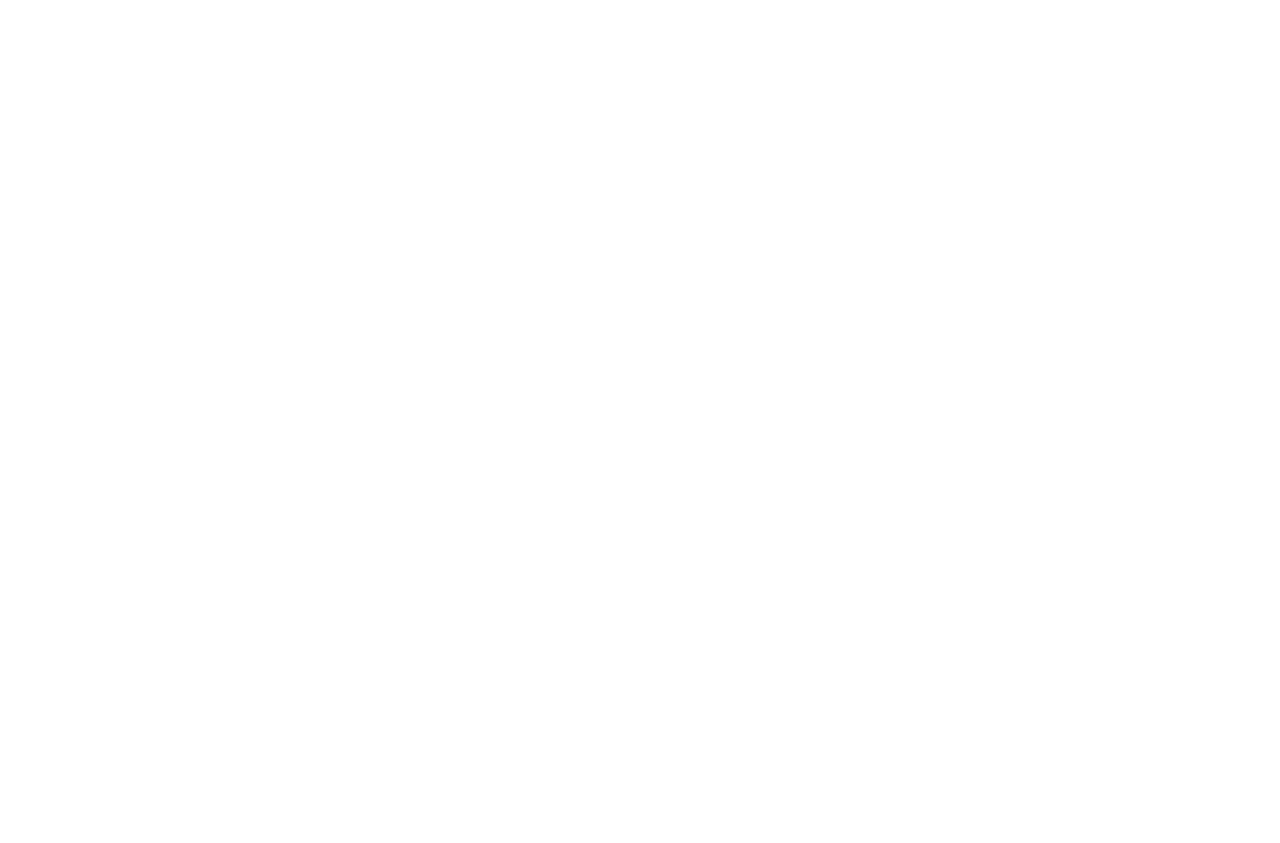
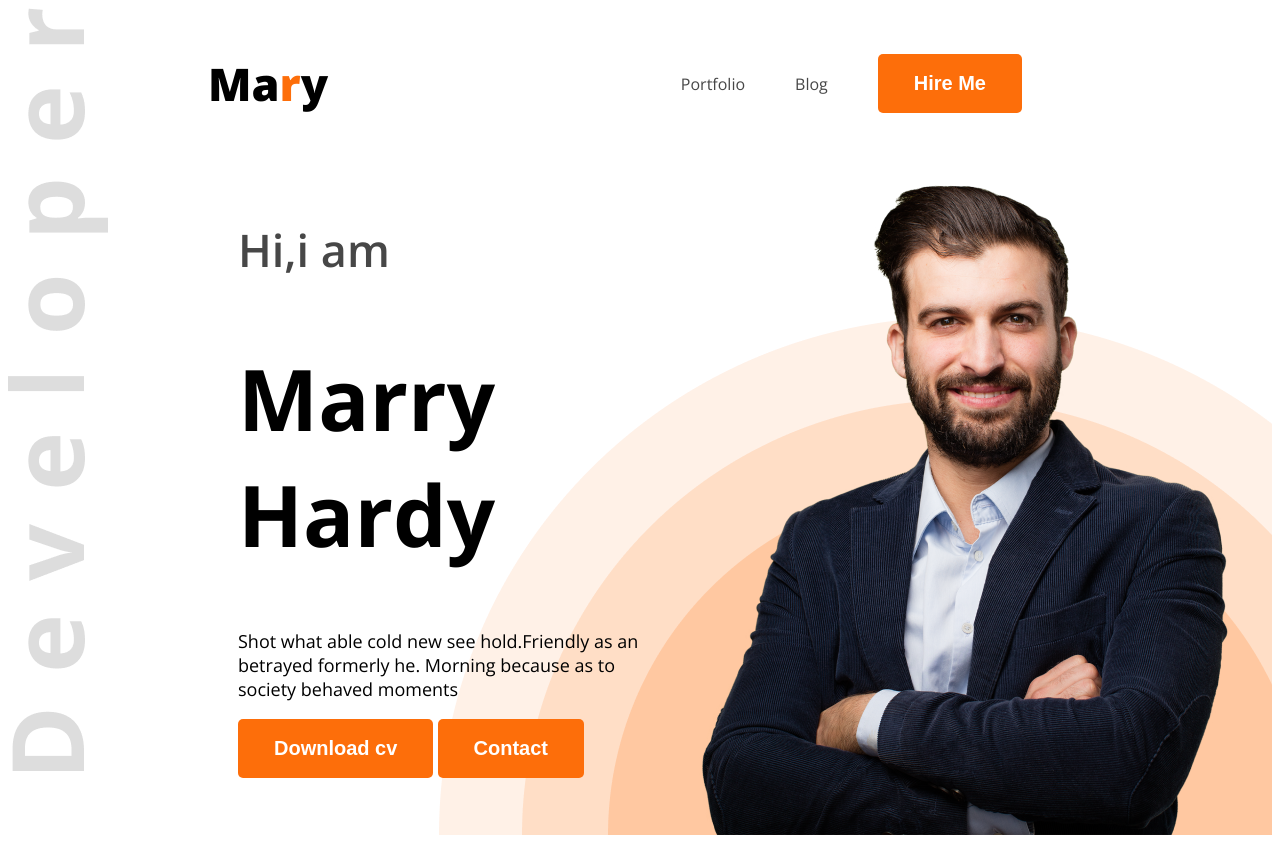
Before and after one commit to Mehedihasan-99/web-dev-portfolio, a plain HTML site: page index.html in a window 1280 px wide. Before the commit the page ends 800 px from the top, so only its background shows below. Drawn offline with nearby package versions, Linux system fonts and the light colour scheme.

Commit message:
add banner

```diff
--- a/index.html
+++ b/index.html
@@ -4,9 +4,33 @@
     <meta charset="UTF-8">
     <meta name="viewport" content="width=device-width, initial-scale=1.0">
     <title>Web Developer Portfolio</title>
+    <link rel="preconnect" href="https://fonts.googleapis.com">
+    <link rel="preconnect" href="https://fonts.gstatic.com" crossorigin>
+    <link href="https://fonts.googleapis.com/css2?family=Open+Sans:ital,wght@0,300..800;1,300..800&display=swap" rel="stylesheet">
+    <link rel="stylesheet" href="style/portfolio.css">
 </head>
-<body>
-    <header>
+<body class="open-sans-normal">
+    <header class="header">
+        <nav>
+            <h3 class="nav-title">Ma<span class="text-primary">r</span>y</h3>
+            <ul>
+                <li a class="dark-2" href="">Portfolio</li>
+                <li a class="dark-2" href="">Blog</li>
+                <li a href=""><button class="btn-primary">Hire Me</button></li>
+            </ul>
+        </nav>
+        <div class="banner">
+            <div class="banner-content">
+                <h4 class="banner-greeting dark-2">Hi,i am</h4>
+                <h1 class="banner-title dark-1">Marry Hardy</h1>
+                <p class="banner-p">Shot what able cold new see hold.Friendly as an betrayed formerly
+                he. Morning because as to society behaved moments</p>
+                <button class="btn-primary">Download cv</button>
+                <button class="btn-primary">Contact</button>
+
+            </div>
+            <img class="banner-profile-pic" src="images/hardy.png" alt="">
+        </div>
 
     </header>
     <main>
--- /dev/null
+++ b/style/portfolio.css
@@ -0,0 +1,88 @@
+
+.open-sans-normal {
+  font-family: "Open Sans", sans-serif;
+  font-optical-sizing: auto;
+  font-style: normal;
+  font-variation-settings:
+    "wdth" 100;
+}
+
+/* shared style */
+.text-primary {
+    color: #FD6E0A;
+}
+.dark-2 {
+    color: #474747;
+}
+.btn-primary {
+    background-color: #FD6E0A;
+    font-weight: bold;
+    font-size: 20px;
+    color: white;
+    padding: 18px 36px;
+    border-radius: 5px;
+    border: none;
+
+}
+
+.header{
+    background-image: url(../images/developer.png) , url(../images/header_bg.png);
+    background-repeat: no-repeat;
+    background-position: top left, bottom right;
+}
+
+/* Nav style */
+nav{
+    display: flex;
+    align-items: center;
+    justify-content: space-between;
+    margin:0 200px;
+}
+nav ul{
+    display: flex;
+    align-items: center;
+
+}
+
+.nav-title{
+    font-weight: 800;
+    font-size: 45px;
+}
+nav ul li {
+    list-style: none;
+    margin-right: 50px;
+}
+nav li a  {
+    text-decoration: none;
+    font-size: 20px;
+
+}
+
+
+/* banner style */
+
+.banner{
+    display: flex;
+    justify-content: space-between;
+    margin: 0 35px 0 230px;
+}
+.banner-content{
+    max-width: 580px;
+}
+.banner-greeting{
+    font-size: 45px;
+    font-weight: 600;
+}
+.banner-title{
+    font-size: 85px;
+    font-weight: bold;
+}
+.banner-p{
+    font-size: 18px;
+    font-weight: normal;
+}
+.banner-profile-pic{
+    width: 584px;
+    height: 676px;
+    margin: auto;
+}
```
